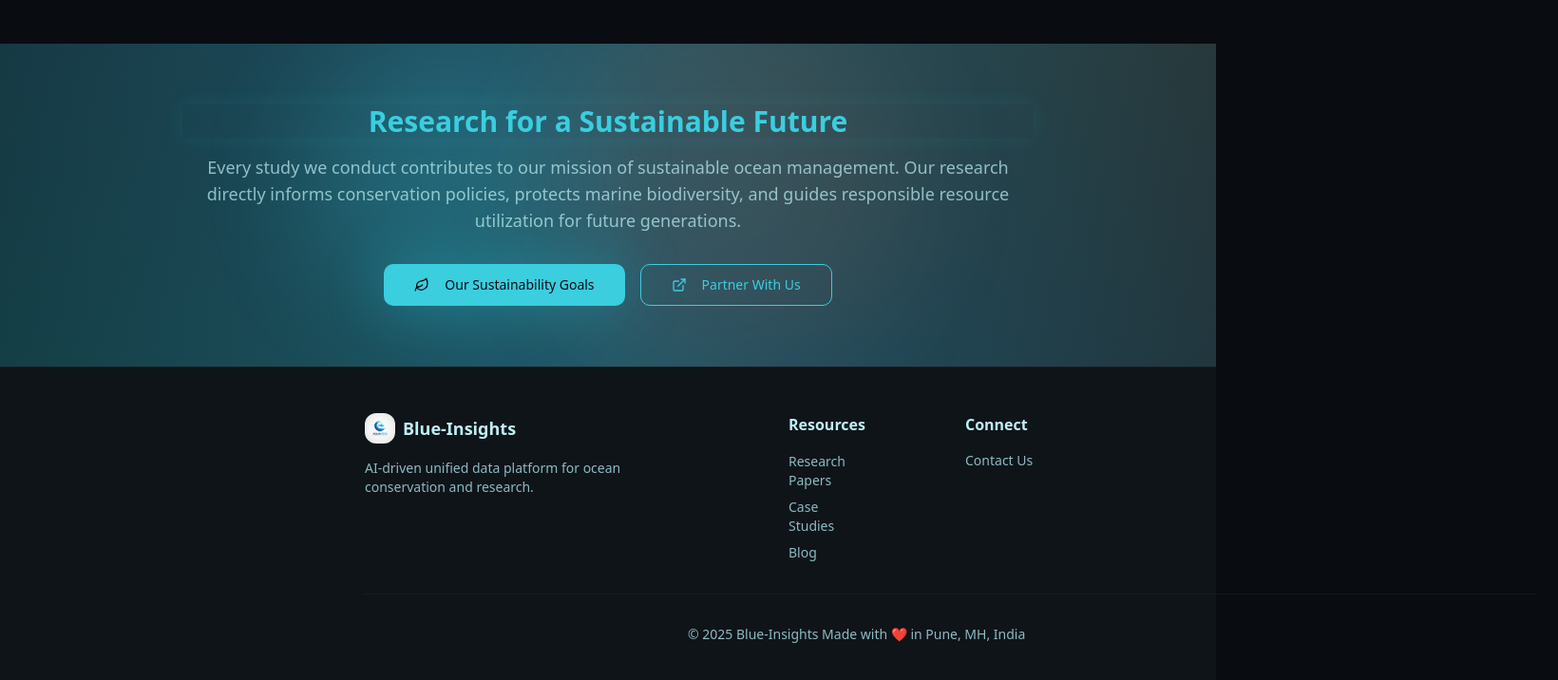
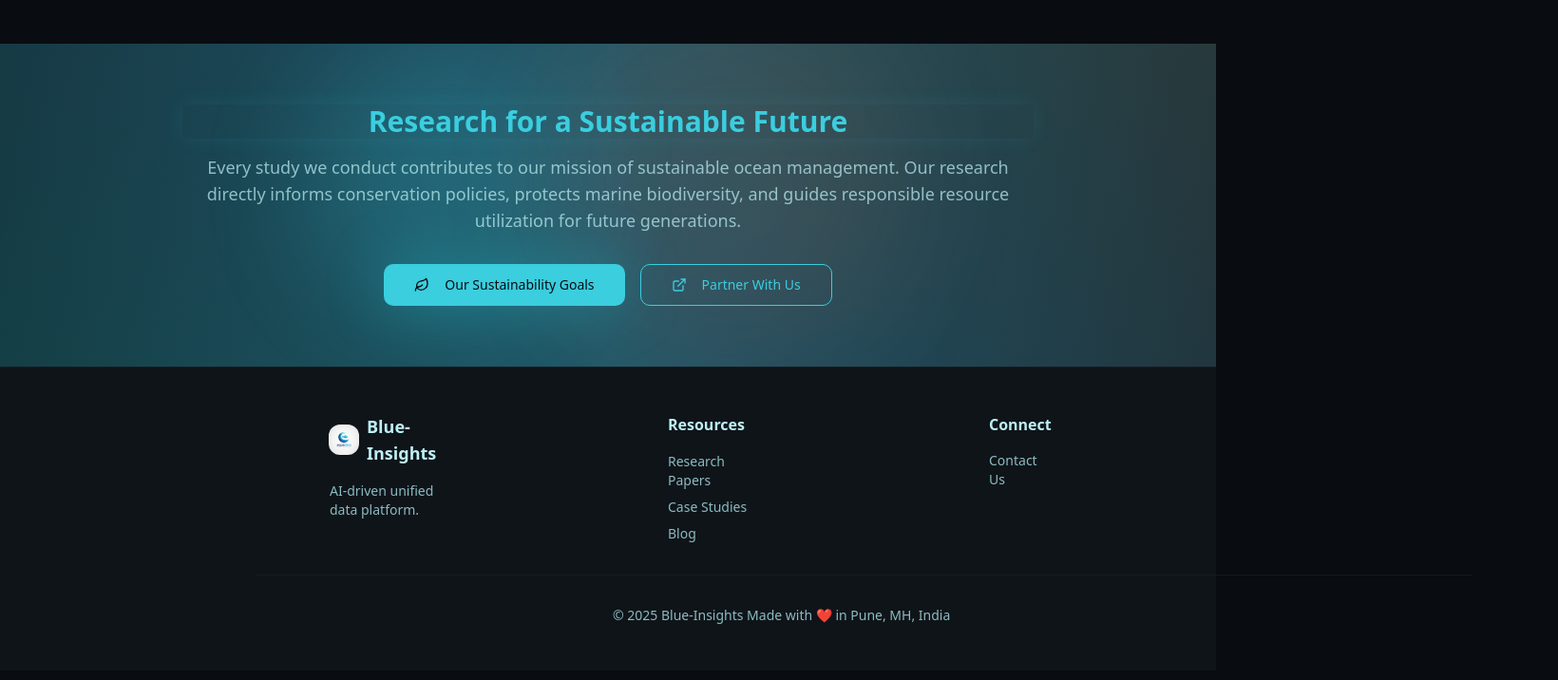
Before and after one commit to theProNerd14/aqua-insights-16, a React (Vite) app: page /research in a window 1280 px wide. Shown: the part 1968-2684 px from the top of the page at 95% size, 1640 px wide, since content can reach past the window. Built offline with nearby package versions, Linux system fonts and the light colour scheme; the HTML template or start-up script is replaced by a standard one.

Commit message:
Visual edit in Lovable

```diff
--- a/src/components/Footer.tsx
+++ b/src/components/Footer.tsx
@@ -1,21 +1,19 @@
 import blueInsightsLogo from "@/assets/blue-insights-logo.png";
 export const Footer = () => {
   return <footer className="bg-card border-t border-border/50">
-      <div className="container px-6 py-12 mx-[360px]">
+      <div className="container py-12 px-0 mx-[270px]">
         <div className="grid grid-cols-1 md:grid-cols-4 gap-8">
-          <div>
+          <div className="mx-0 px-[76px]">
             <div className="flex items-center space-x-2 mb-4">
               <img src={blueInsightsLogo} alt="Blue-Insights" className="w-8 h-8 rounded-lg" />
               <span className="text-lg font-bold">Blue-Insights</span>
             </div>
-            <p className="text-sm text-muted-foreground">
-              AI-driven unified data platform for ocean conservation and research.
-            </p>
+            <p className="text-sm text-muted-foreground py-0 my-[4px] mx-0 px-px">AI-driven unified data platform.</p>
           </div>
 
 
 
-          <div className="px-[130px]">
+          <div className="py-0 mx-0 px-[105px]">
             <h3 className="font-semibold mb-4">Resources</h3>
             <ul className="space-y-2 text-sm text-muted-foreground py-px">
 
@@ -25,7 +23,7 @@ export const Footer = () => {
             </ul>
           </div>
 
-          <div>
+          <div className="mx-0 px-[115px]">
             <h3 className="font-semibold mb-4">Connect</h3>
             <ul className="space-y-2 text-sm text-muted-foreground">
               <li><a href="#" className="hover:text-primary transition-colors">Contact Us</a></li>
@@ -37,7 +35,7 @@ export const Footer = () => {
         </div>
 
         <div className="mt-8 pt-8 border-t border-border/50 flex flex-col md:flex-row justify-between items-center">
-          <p className="text-sm text-muted-foreground text-center mx-[340px]">© 2025 Blue-Insights
+          <p className="text-sm text-muted-foreground text-center mx-[375px]">© 2025 Blue-Insights
 Made with ❤️ in Pune, MH, India</p>
           <div className="flex space-x-6 mt-4 md:mt-0">
 
```
